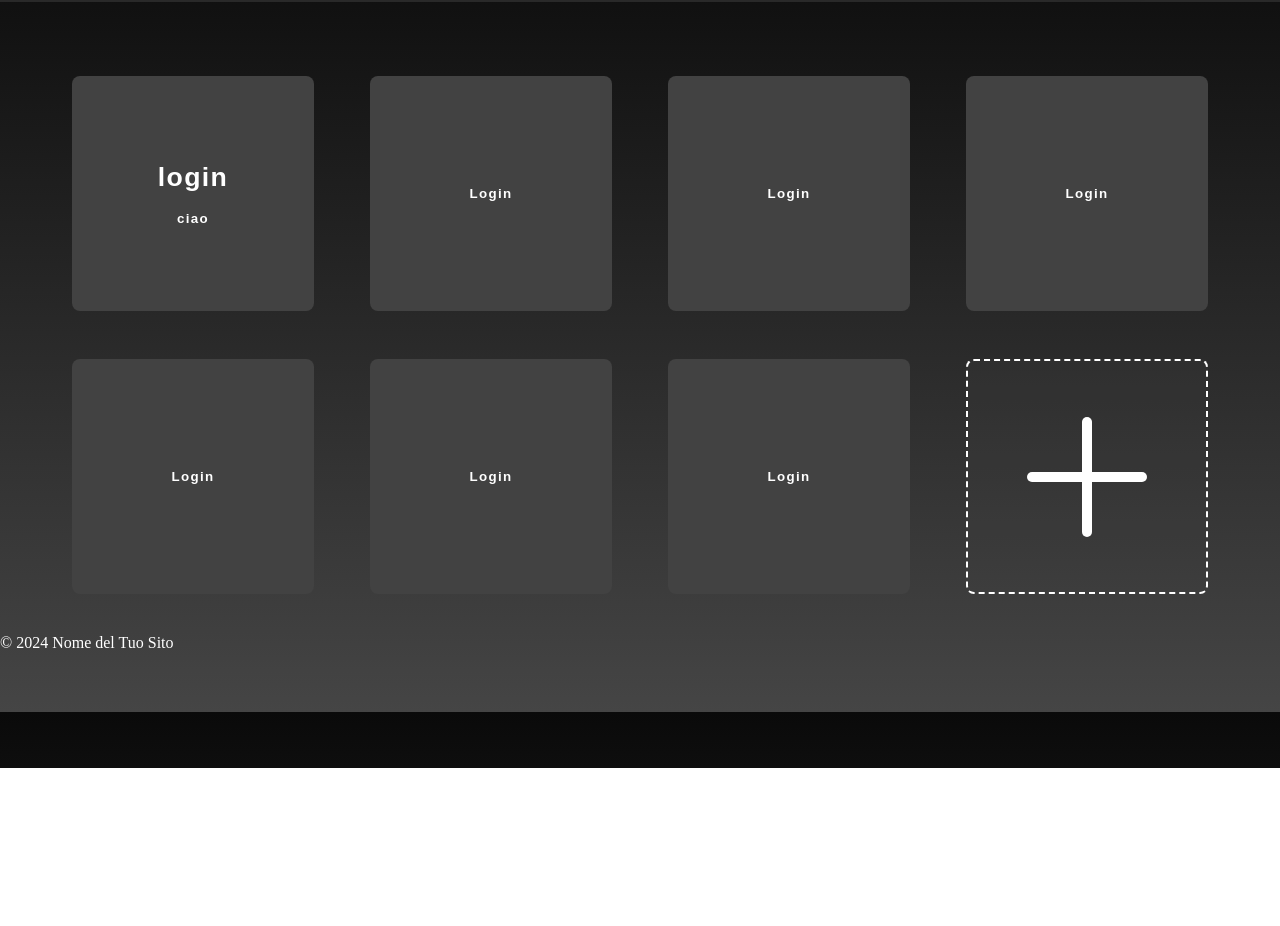
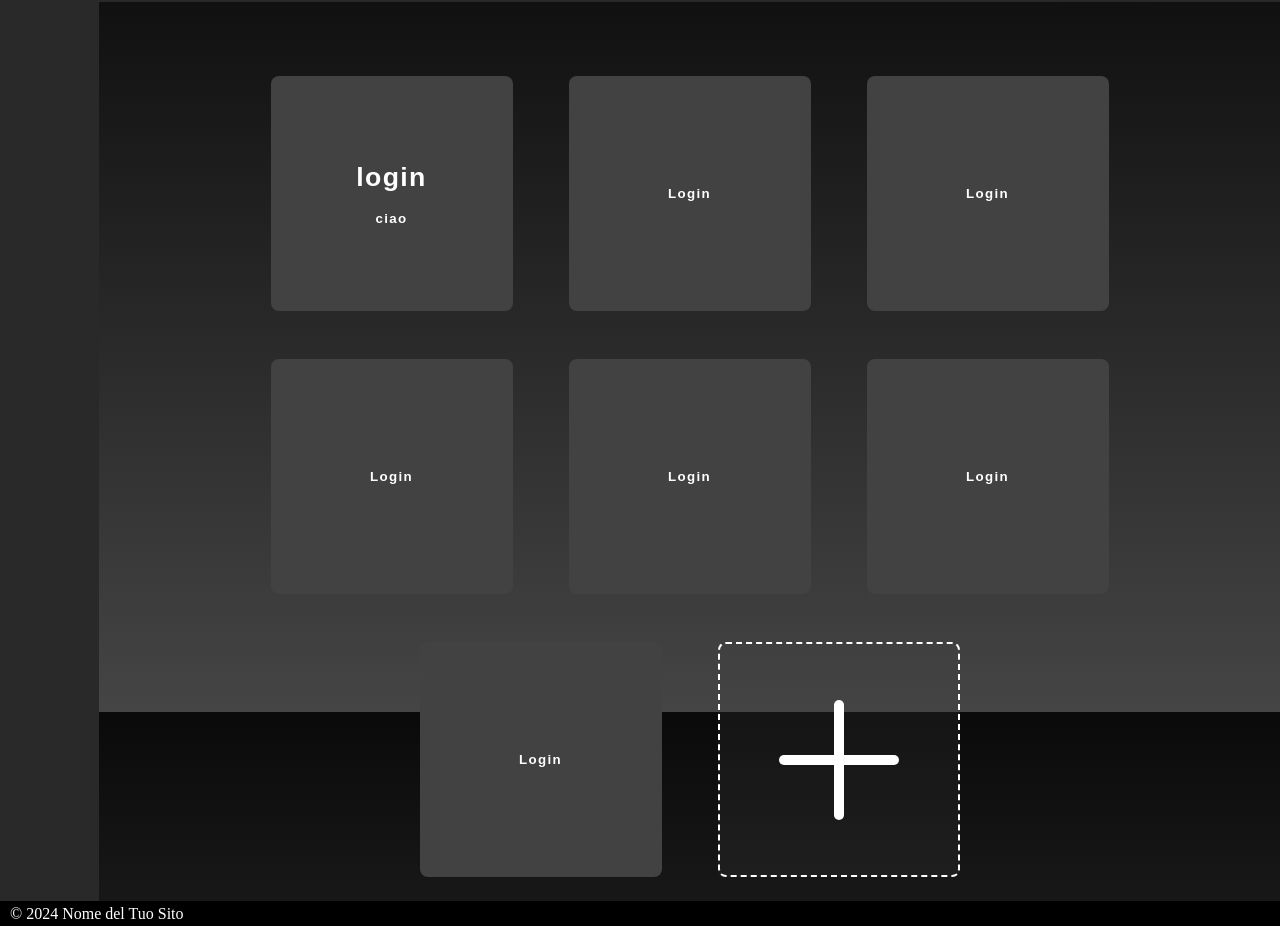
Before and after one commit to simonsartori/ProgettoFinale, a plain HTML site: page Index.html in a window 1280 px wide. Shown: the part 88-1014 px from the top of the page. Before the commit the page ends 856 px from the top, so only its background shows below. Drawn offline with Linux system fonts and the light colour scheme.

Commit message:
side menu

```diff
--- a/Style.css
+++ b/Style.css
@@ -7,6 +7,7 @@ header {
     align-items: center;
     justify-content: space-between;
     align-items: center;
+
   }
 
   header a {
@@ -170,7 +171,6 @@ header {
     color: white;
     text-decoration: none;
     display: flex;
-    padding: 0 20px;
   }
 
   .btn {
@@ -249,10 +249,27 @@ header {
   }
 
 
+  .side-menu{
+
+    background-color: rgb(41, 41, 41);
+    width: 200px;
+    background-attachment: fixed;
+    display: flex;
+  }
+
 
   footer {
     color: white;
     text-decoration: none;
     position:relative;
-    padding-bottom: 100px;
+    background-color: rgb(0, 0, 0);
+    height: 25px;
+    background-attachment: fixed;
+    display: flex;
+    align-items: center;
+    justify-content: flex-start;
+    flex-direction: row;
+    align-content: flex-end;
+    padding-left: 10px;
+
   }
```
Also changed, not shown: Index.html (+3 -1 lines).
